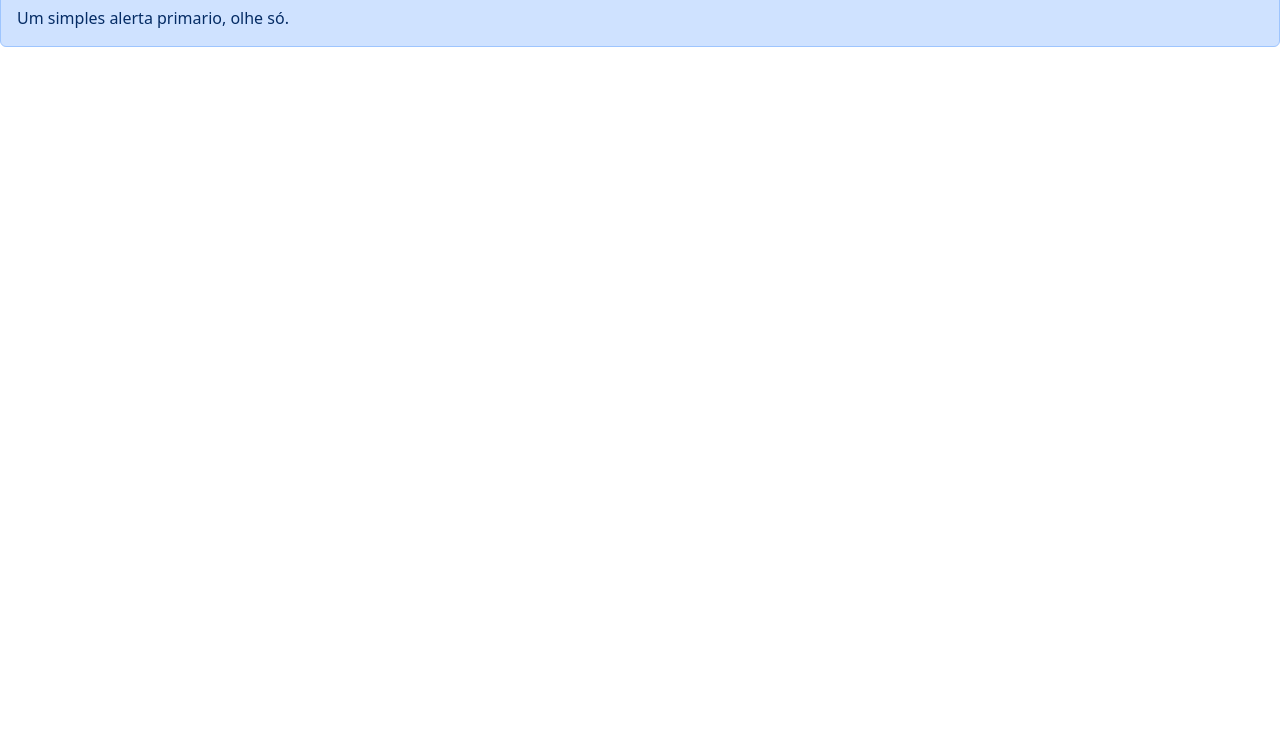
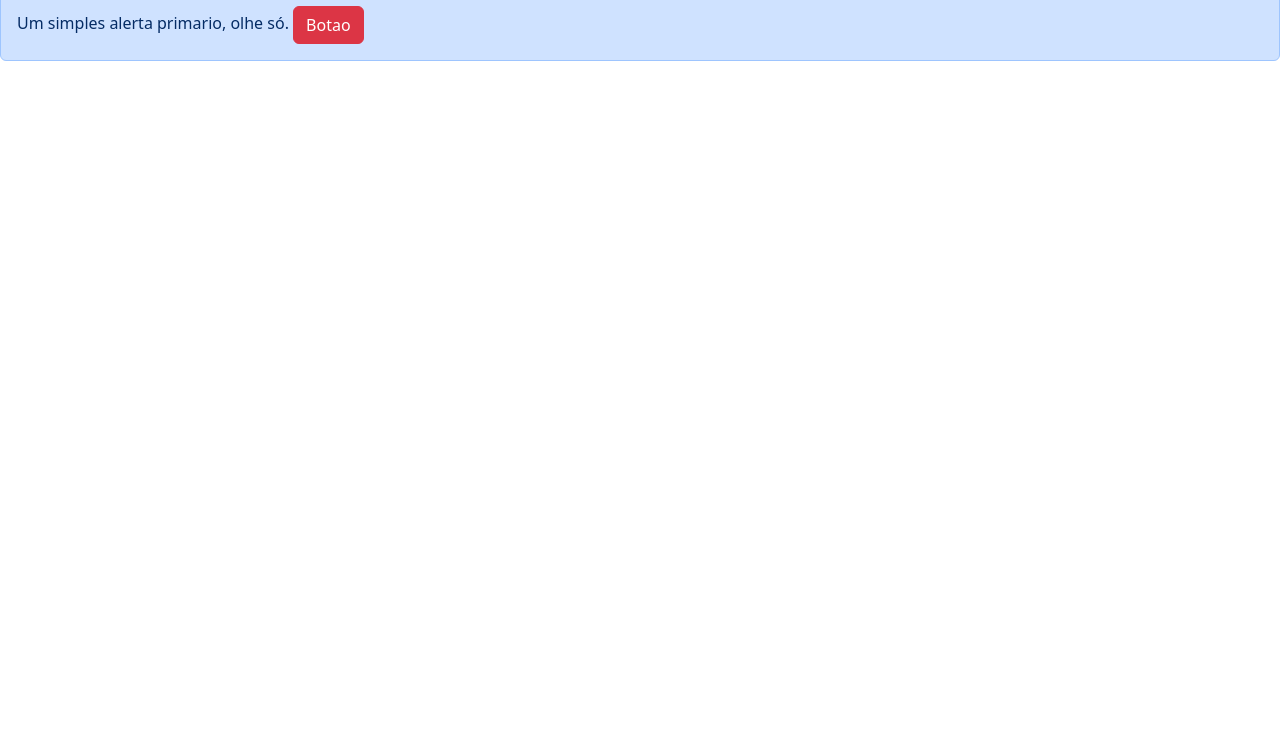
Before and after one commit to JoaoKolling0/Desenvolvimento-Sistemas, a plain HTML site: page ATV 04/index.html in a window 1280 px wide. Shown: the part 67-800 px from the top of the page. Drawn offline with nearby package versions, Linux system fonts and the light colour scheme.

Commit message:
ATV 04 - Botao e alerta add

```diff
--- a/ATV 04/index.html
+++ b/ATV 04/index.html
@@ -10,6 +10,8 @@
     <h1>Testando o Bootstrap</h1>
     <div class="alert alert-primary" role="alert">
         Um simples alerta primario, olhe só.
-      </div>
+        <button type="button" class="btn btn-danger">Botao</button>
+    </div>
+
 </body>
 </html>
```
